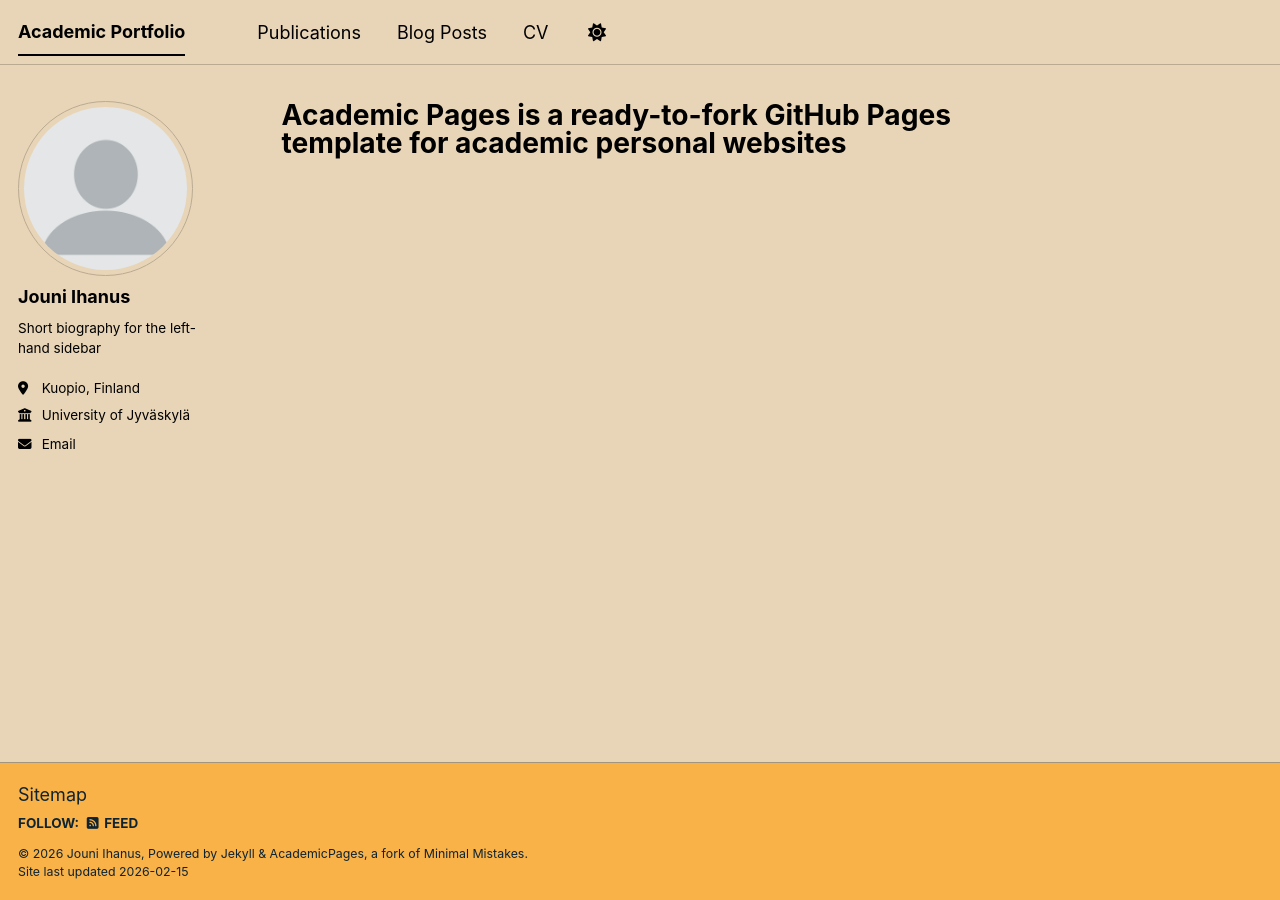
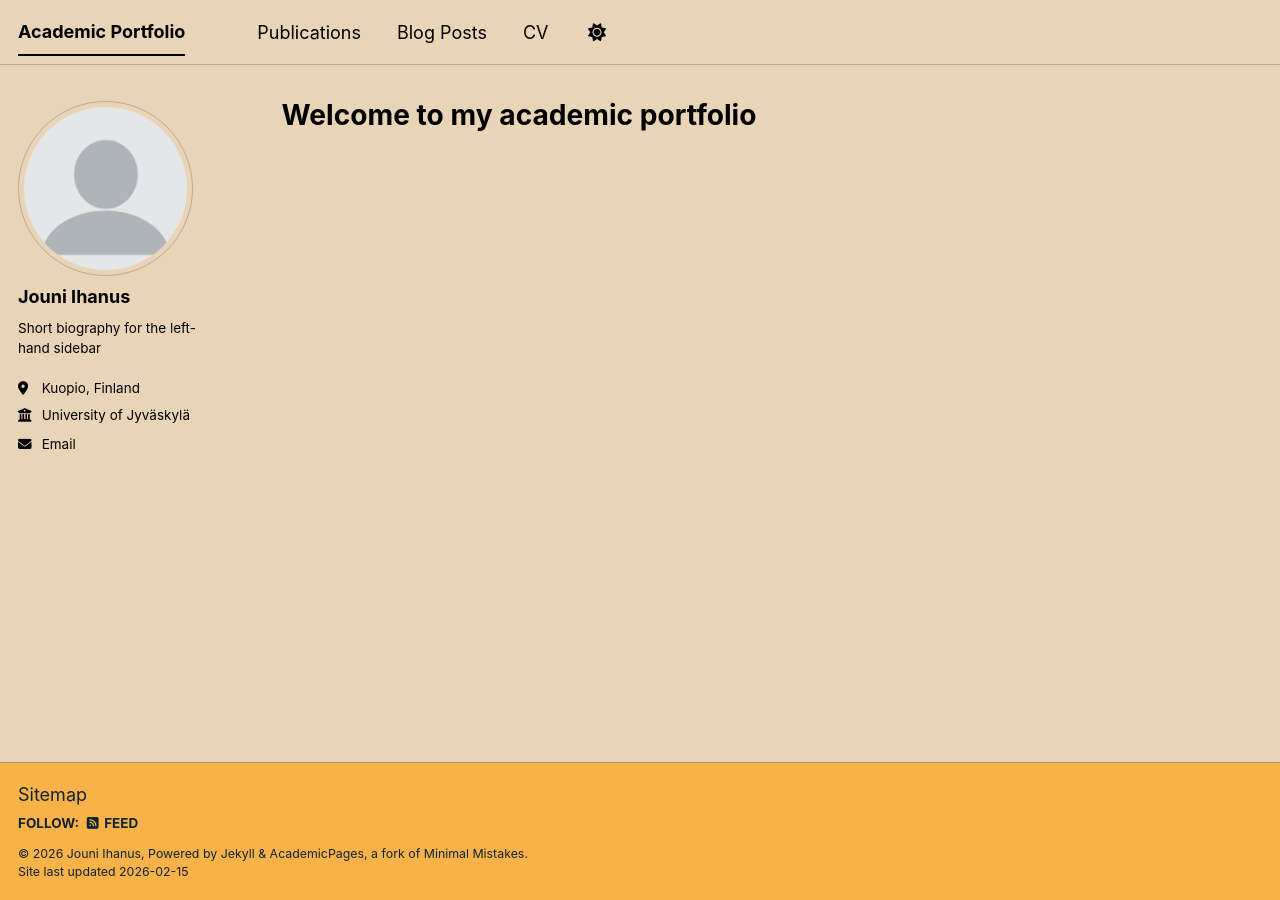
Before and after one commit to WNemesisW/WNemesisW.github.io, a Jekyll site: the page built from _pages/about.md, in a window 1280 px wide. Built offline with Jekyll 4.4.1, drawn with Linux system fonts in a browser that asks for light colours; a script bundle is joined from its source files by our own code; library files that are not in the unit come from our copies.

Commit message:
Update about.md

```diff
--- a/_pages/about.md
+++ b/_pages/about.md
@@ -1,6 +1,6 @@
 ---
 permalink: /
-title: "Academic Pages is a ready-to-fork GitHub Pages template for academic personal websites"
+title: "Welcome to my academic portfolio"
 author_profile: true
 redirect_from:
   - /about/
```
